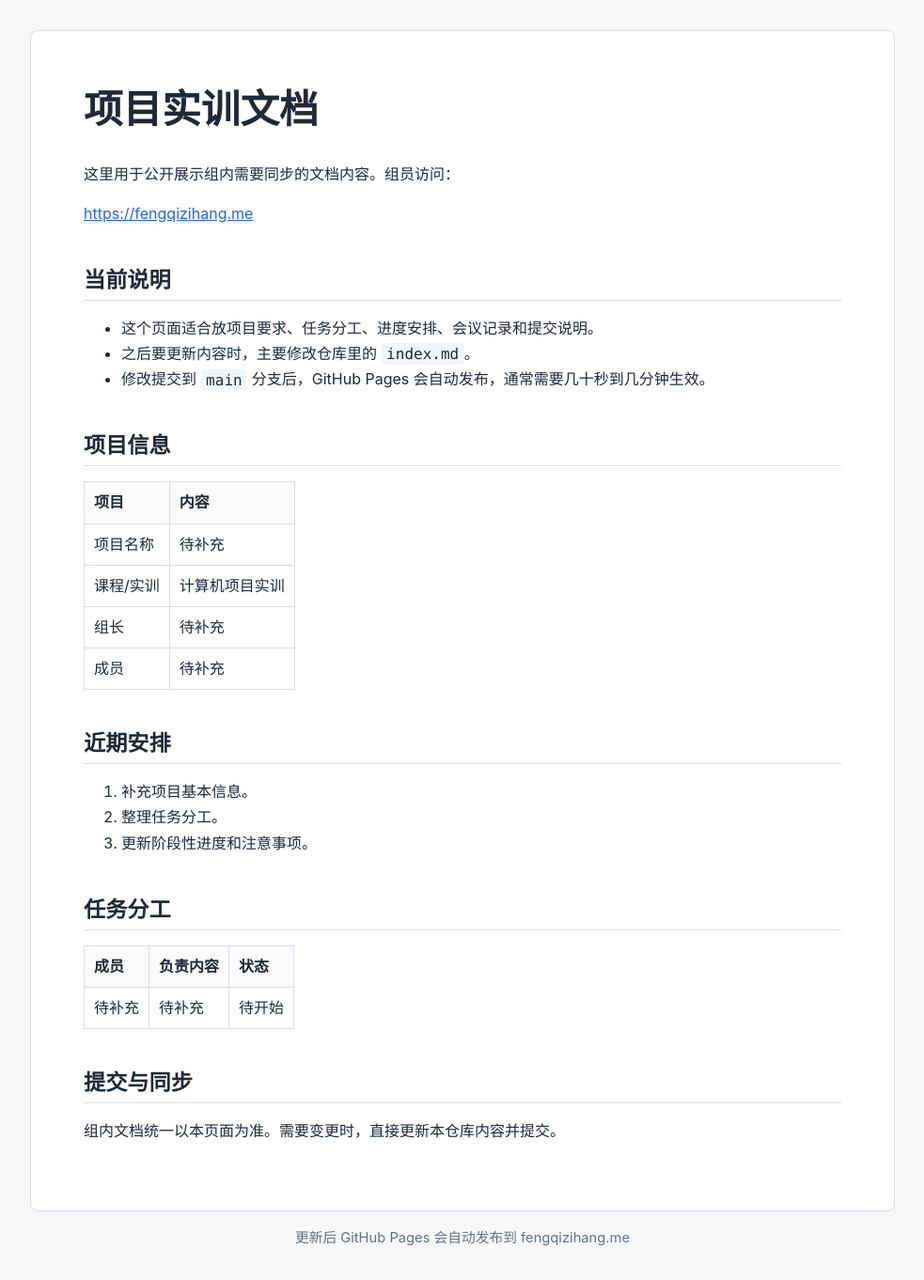
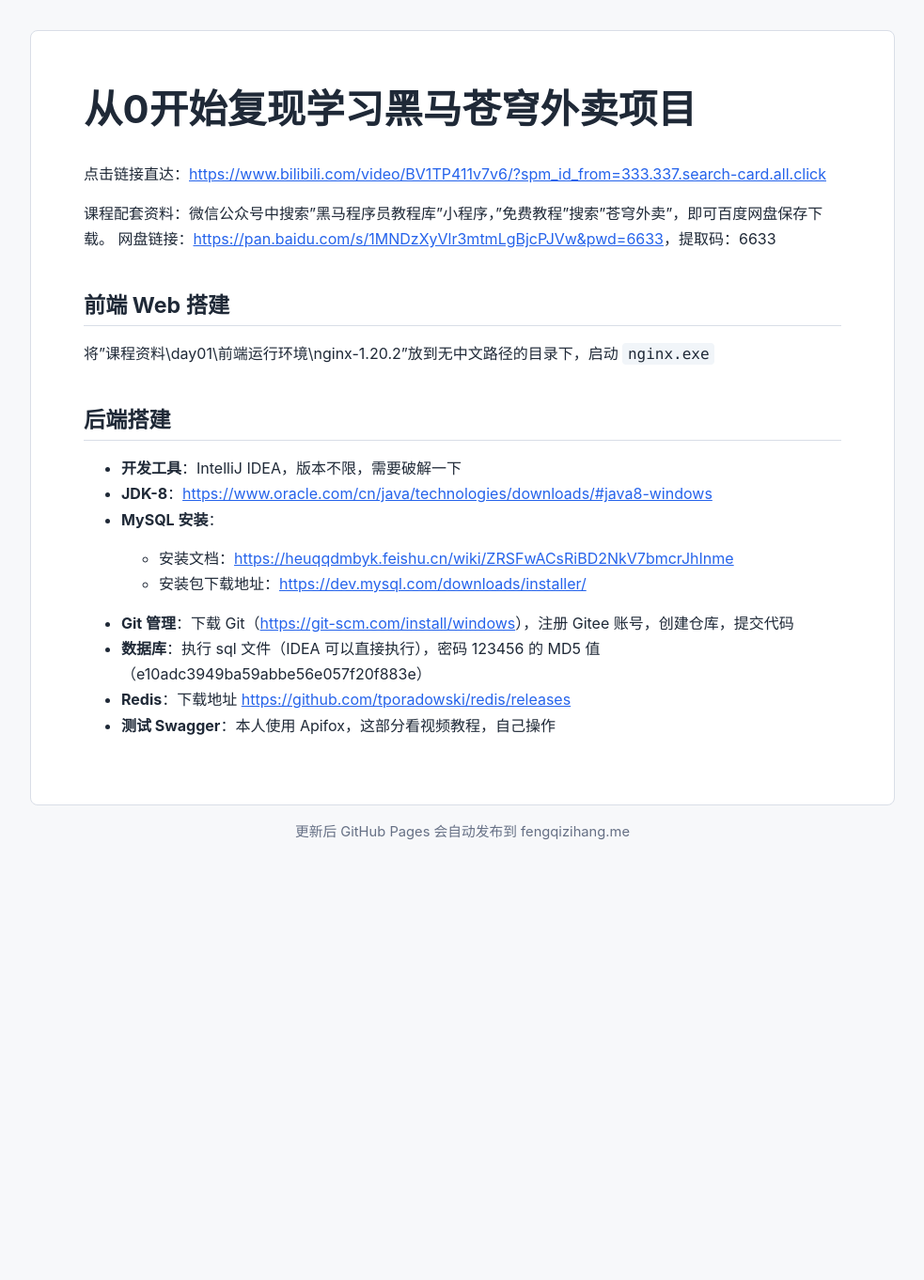
Before and after one commit to FengQiZihang/FengQiZihang.github.io, a Jekyll site: the page built from index.md, in a window 1280 px wide. Shown: the whole page at 94% size, without its empty margins (148-1131 px from the left). Built offline with Jekyll 4.4.1, drawn with Linux system fonts in a browser that asks for light colours; our own code applies the rules of GitHub Pages for plain Markdown files; after the commit the page ends 930 px from its top, so only the background shows below that.

Commit message:
更新项目实训文档，调整内容结构并补充前后端搭建相关信息

```diff
--- a/index.md
+++ b/index.md
@@ -1,41 +1,22 @@
----
-layout: default
-title: 项目实训文档
----
+# 从0开始复现学习黑马苍穹外卖项目
 
-# 项目实训文档
+点击链接直达：<https://www.bilibili.com/video/BV1TP411v7v6/?spm_id_from=333.337.search-card.all.click>
 
-这里用于公开展示组内需要同步的文档内容。组员访问：
+课程配套资料：微信公众号中搜索"黑马程序员教程库"小程序，"免费教程"搜索"苍穹外卖"，即可百度网盘保存下载。
+网盘链接：<https://pan.baidu.com/s/1MNDzXyVlr3mtmLgBjcPJVw&pwd=6633>，提取码：6633
 
-<https://fengqizihang.me>
+## 前端 Web 搭建
 
-## 当前说明
+将"课程资料\day01\前端运行环境\nginx-1.20.2"放到无中文路径的目录下，启动 `nginx.exe`
 
-- 这个页面适合放项目要求、任务分工、进度安排、会议记录和提交说明。
-- 之后要更新内容时，主要修改仓库里的 `index.md`。
-- 修改提交到 `main` 分支后，GitHub Pages 会自动发布，通常需要几十秒到几分钟生效。
+## 后端搭建
 
-## 项目信息
-
-| 项目 | 内容 |
-| --- | --- |
-| 项目名称 | 待补充 |
-| 课程/实训 | 计算机项目实训 |
-| 组长 | 待补充 |
-| 成员 | 待补充 |
-
-## 近期安排
-
-1. 补充项目基本信息。
-2. 整理任务分工。
-3. 更新阶段性进度和注意事项。
-
-## 任务分工
-
-| 成员 | 负责内容 | 状态 |
-| --- | --- | --- |
-| 待补充 | 待补充 | 待开始 |
-
-## 提交与同步
-
-组内文档统一以本页面为准。需要变更时，直接更新本仓库内容并提交。
+- **开发工具**：IntelliJ IDEA，版本不限，需要破解一下
+- **JDK-8**：<https://www.oracle.com/cn/java/technologies/downloads/#java8-windows>
+- **MySQL 安装**：
+  - 安装文档：<https://heuqqdmbyk.feishu.cn/wiki/ZRSFwACsRiBD2NkV7bmcrJhInme>
+  - 安装包下载地址：<https://dev.mysql.com/downloads/installer/>
+- **Git 管理**：下载 Git（<https://git-scm.com/install/windows>），注册 Gitee 账号，创建仓库，提交代码
+- **数据库**：执行 sql 文件（IDEA 可以直接执行），密码 123456 的 MD5 值（e10adc3949ba59abbe56e057f20f883e）
+- **Redis**：下载地址 <https://github.com/tporadowski/redis/releases>
+- **测试 Swagger**：本人使用 Apifox，这部分看视频教程，自己操作
```
